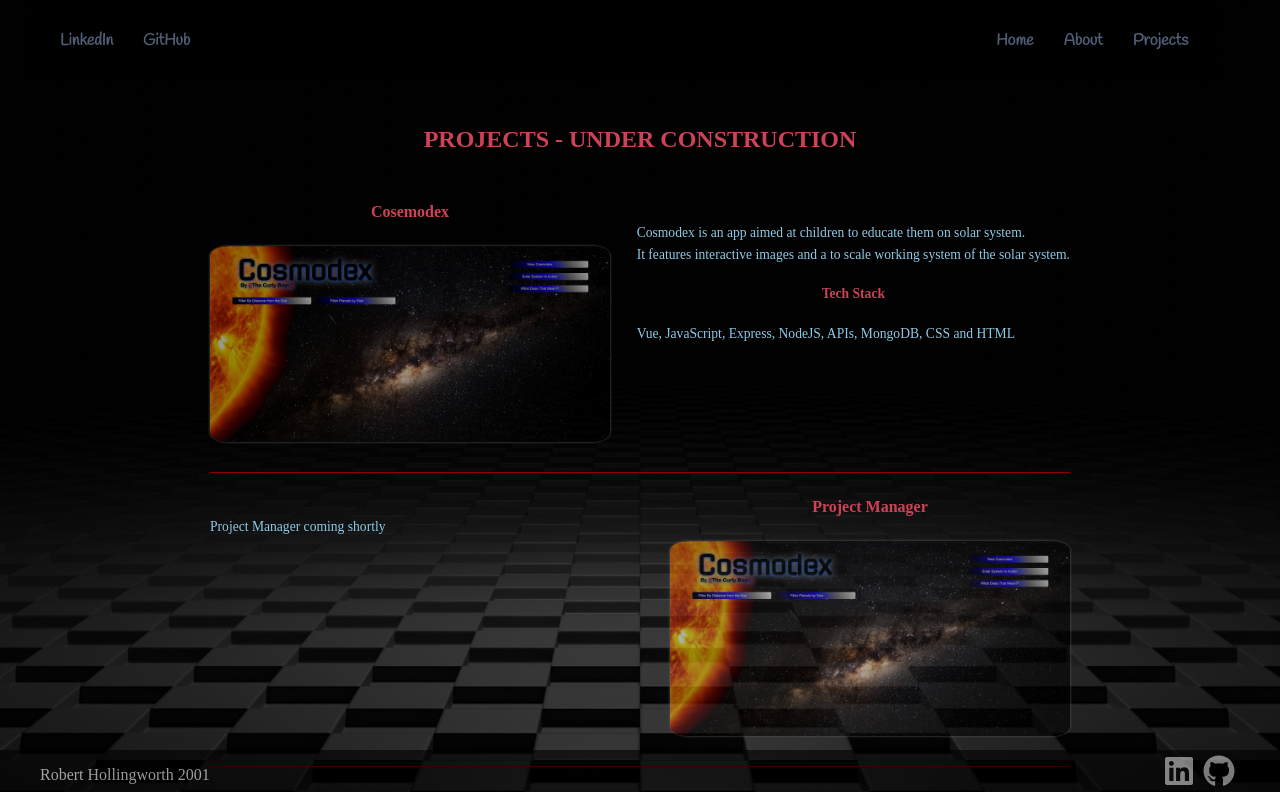
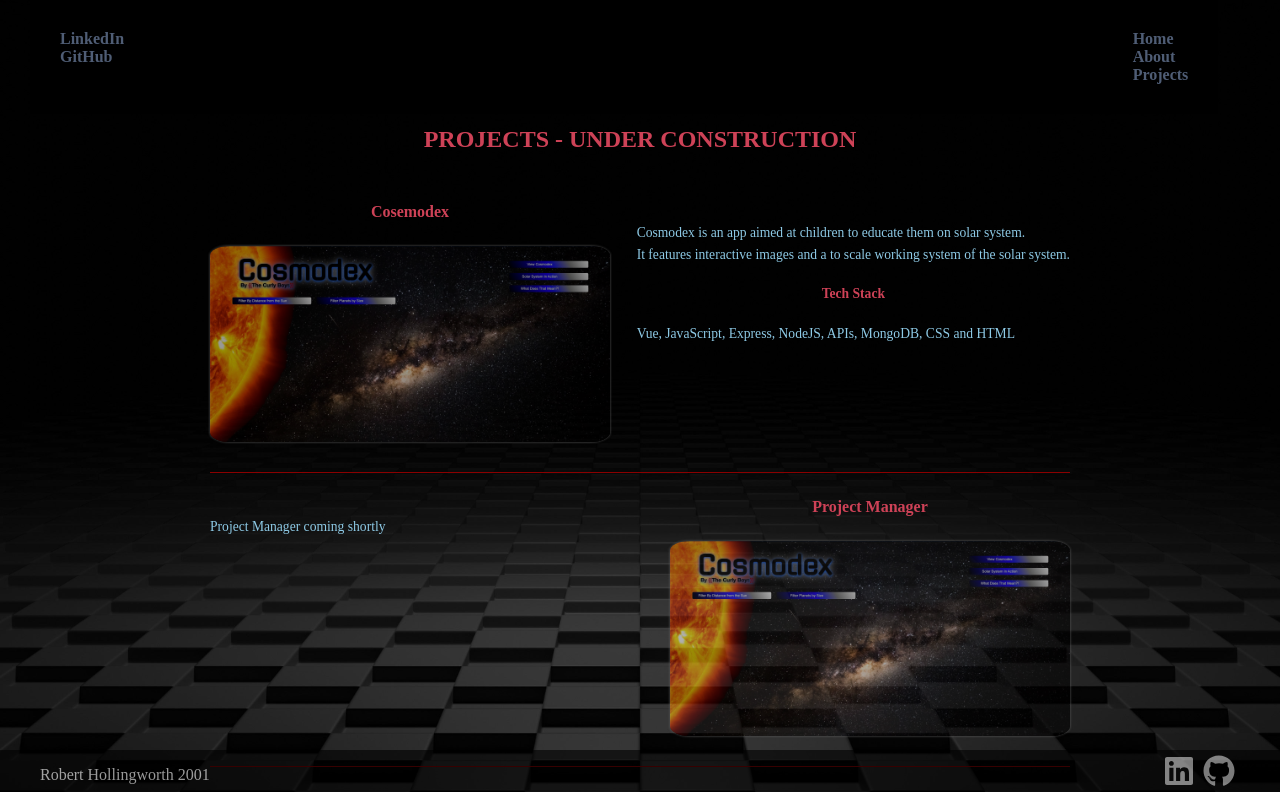
Before and after one commit to robbobby/PortfolioWebsite, a React (Create React App) app: page /projects in a window 1280 px wide. Shown: the top 792 px of the page. Built offline with nearby package versions, Linux system fonts and the light colour scheme.

Commit message:
Removed redudant code

```diff
--- a/src/components/css/nav.css
+++ b/src/components/css/nav.css
@@ -1,6 +1,3 @@
-@import url('https://fonts.googleapis.com/css2?family=Handlee&display=swap');
-/* @import url('https://fonts.googleapis.com/css2?family=Rock+Salt&display=swap'); */
-
 body {
     margin: 0px;
     padding: 30px;
@@ -21,14 +18,7 @@ body {
     font-weight: bold;
 }
 
-#nav-bar-left {
-    display: flex;
-    flex-wrap: wrap;
-    align-items: center;
-    align-content: center;
-}
-
-#nav-bar-right {
+#nav-bar-item {
     display: flex;
     flex-wrap: wrap;
     align-items: center;
--- a/src/containers/Portfolio.js
+++ b/src/containers/Portfolio.js
@@ -13,12 +13,12 @@ const Portfolio = () => {
 			<Router>
 				<div id="nav-bar">
 					<div id="nav-bar-left">
-						<li className="nav-bar-item-left">
+						<li className="nav-bar-item">
 							<Link className="nav-bar-link"
 								to={{ pathname: "https://www.linkedin.com/in/robert-hollingworth/" }}
 								target="_blank" > LinkedIn </Link>
 						</li>
-						<li className="nav-bar-item-left">
+						<li className="nav-bar-item">
 							<Link className="nav-bar-link"
 								to={{ pathname: "https://github.com/robbobby" }}
 								target="_blank" > GitHub </Link>
@@ -27,17 +27,17 @@ const Portfolio = () => {
 
 
 					<div id="nav-bar-right">
-						<li className="nav-bar-item-right">
+						<li className="nav-bar-item">
 							<Link className="nav-bar-link" to="/">
 								Home
 							</Link>
 						</li>
-						<li className="nav-bar-item-right">
+						<li className="nav-bar-item">
 							<Link className="nav-bar-link" to="/about">
 								About
 							</Link>
 						</li>
-						<li className="nav-bar-item-right">
+						<li className="nav-bar-item">
 							<Link className="nav-bar-link" to="/projects">
 								Projects
 							</Link>
```
